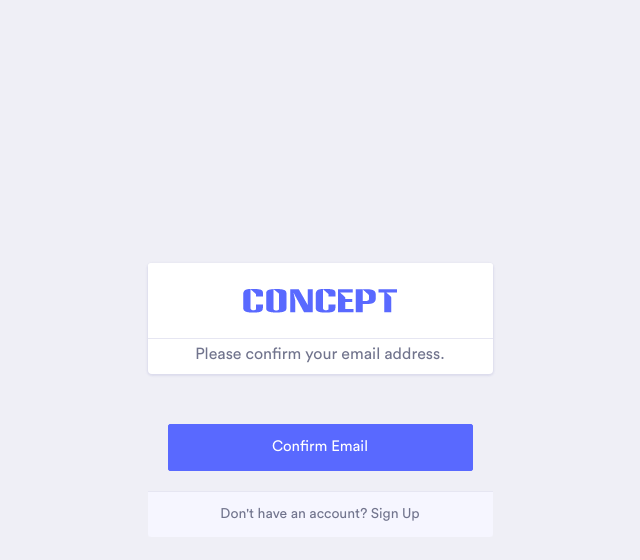
After one commit to ol-smaha/BetDashboard, a Django app: template app/templates/account/email_confirm.html in a window 1280 px wide. The commit adds this page. Shown: the top 560 px of the page, without its empty margins (320-960 px from the left). Run offline with Django 4.2, Linux system fonts and the light colour scheme; the template is opened without the code that fills it, so the values that code supplies are empty; some libraries are stand-ins or nearby versions.

Commit message:
add templates for confirm, sing up

```diff
--- /dev/null
+++ b/app/templates/account/email_confirm.html
@@ -0,0 +1,24 @@
+{% extends "base.html" %}
+{% load static %}
+
+{% block content %}
+
+<div class="splash-container">
+    <div class="card">
+        <div class="card-header text-center"><img class="logo-img" src="{% static 'images/logo.png' %}" alt="logo">
+        </div>
+             <span class="splash-description">Please confirm your email address.</span>
+        </div>
+
+        <div class="card-body">
+            <form method="post">
+                {% csrf_token %}
+                <button type="submit" class="btn btn-primary btn-lg btn-block">Confirm Email</button>
+            </form>
+        </div>
+        <div class="card-footer text-center">
+            <span>Don't have an account? <a href="{% url 'account_signup' %}">Sign Up</a></span>
+        </div>
+</div>
+
+{% endblock content %}
--- a/app/templates/account/password_reset_from_key.html
+++ b/app/templates/account/password_reset_from_key.html
@@ -13,6 +13,7 @@
                 </span>
             {% endif %}
         </div>
+    </div>
 
         {% if not token_fail %}
         <div class="card-body">
```
Also changed, not shown: app/templates/account/verification_sent.html (added, +26 -0 lines), 1 other file.
